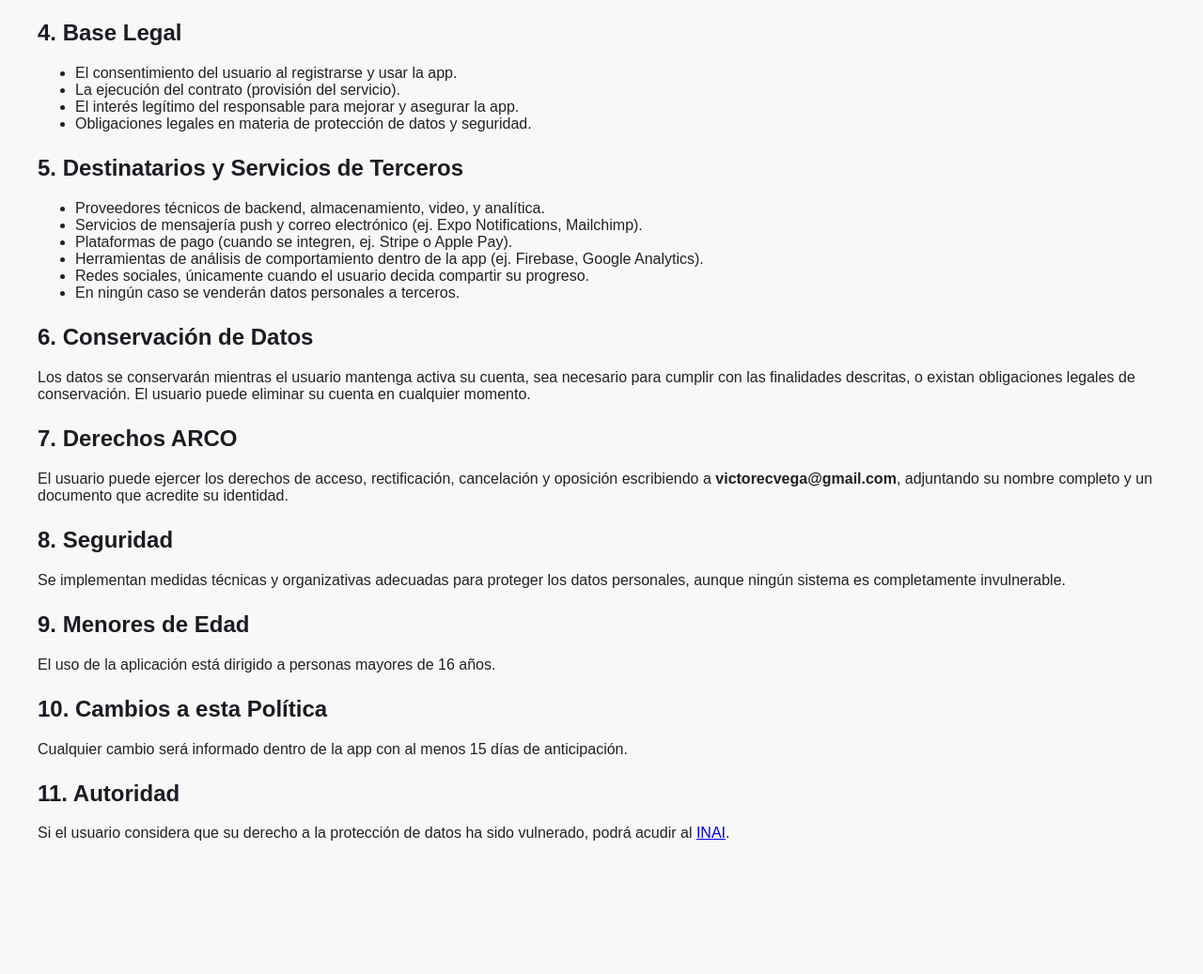
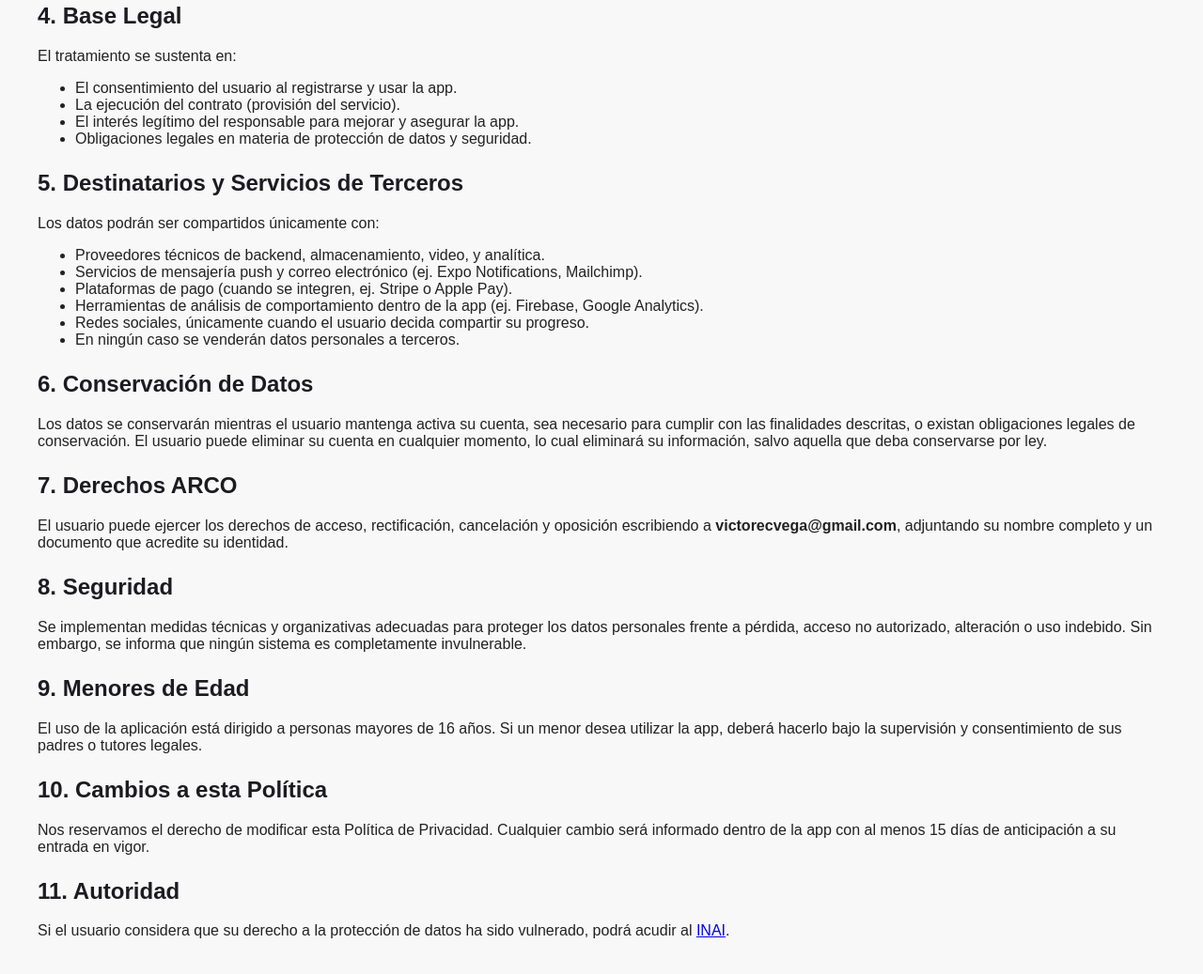
Before and after one commit to 365forlife/365-privacy, a plain HTML site: page index.html in a window 1280 px wide. Shown: the part 649-1686 px from the top of the page at 94% size. Before the commit the page ends 1585 px from the top, so only its background shows below. Drawn offline with Linux system fonts and the light colour scheme.

Commit message:
Update index.html

```diff
--- a/index.html
+++ b/index.html
@@ -15,11 +15,10 @@
 
   <section>
     <h2>1. Responsable del Tratamiento</h2>
-    <p>El tratamiento de los datos personales se realiza bajo la responsabilidad de:</p>
+    <p>        El tratamiento de los datos personales se realiza bajo la responsabilidad de:</p>
     <p>
       Nombre completo: Víctor Eduardo Carbajal Vega <br>
       Correo: victorecvega@gmail.com <br>
-      Domicilio: [Completar con dirección oficial si aplica]
     </p>
   </section>
 
@@ -51,6 +50,7 @@
 
   <section>
     <h2>4. Base Legal</h2>
+    <p>      El tratamiento se sustenta en:</p>
     <ul>
       <li>El consentimiento del usuario al registrarse y usar la app.</li>
       <li>La ejecución del contrato (provisión del servicio).</li>
@@ -61,6 +61,7 @@
 
   <section>
     <h2>5. Destinatarios y Servicios de Terceros</h2>
+     <p> Los datos podrán ser compartidos únicamente con:</p>
     <ul>
       <li>Proveedores técnicos de backend, almacenamiento, video, y analítica.</li>
       <li>Servicios de mensajería push y correo electrónico (ej. Expo Notifications, Mailchimp).</li>
@@ -77,7 +78,7 @@
       Los datos se conservarán mientras el usuario mantenga activa su cuenta,
       sea necesario para cumplir con las finalidades descritas,
       o existan obligaciones legales de conservación.
-      El usuario puede eliminar su cuenta en cualquier momento.
+      El usuario puede eliminar su cuenta en cualquier momento, lo cual eliminará su información, salvo aquella que deba conservarse por ley.
     </p>
   </section>
 
@@ -92,18 +93,20 @@
 
   <section>
     <h2>8. Seguridad</h2>
-    <p>Se implementan medidas técnicas y organizativas adecuadas para proteger los datos personales,
-    aunque ningún sistema es completamente invulnerable.</p>
+    <p> Se implementan medidas técnicas y organizativas adecuadas para proteger los datos personales frente a pérdida, acceso no autorizado, alteración o uso indebido. Sin embargo, se informa que ningún sistema es completamente invulnerable.</p>
   </section>
 
   <section>
     <h2>9. Menores de Edad</h2>
-    <p>El uso de la aplicación está dirigido a personas mayores de 16 años.</p>
+    <p>  El uso de la aplicación está dirigido a personas mayores de 16 años. Si un menor desea utilizar la app, deberá hacerlo bajo la supervisión y consentimiento de sus padres o tutores legales.
+</p>
   </section>
 
   <section>
     <h2>10. Cambios a esta Política</h2>
-    <p>Cualquier cambio será informado dentro de la app con al menos 15 días de anticipación.</p>
+    <p> Nos reservamos el derecho de modificar esta Política de Privacidad. Cualquier cambio será informado dentro de la app con al menos 15 días de anticipación a su entrada en vigor.        </AppText>
+
+</p>
   </section>
 
   <section>
```
